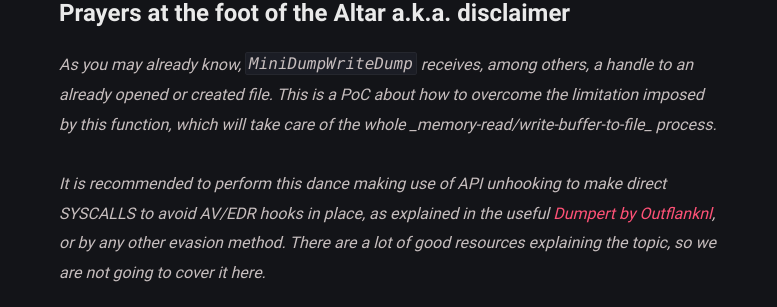
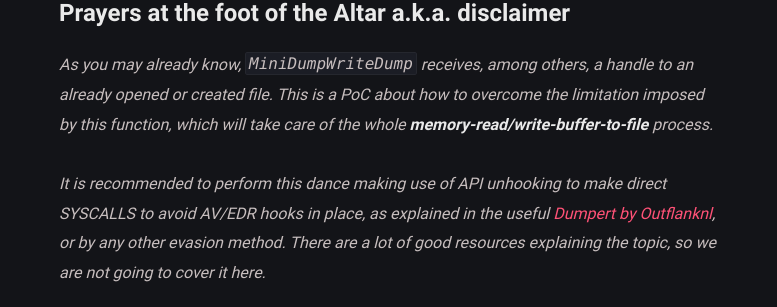
Before and after one commit to Adepts-Of-0xCC/blog, a Jekyll site: the page built from _posts/HooksOn-HootOff-VitaminizingMiniDump/2021-02-09-HooksOn-HootOff.md, in a window 1280 px wide and 900 px high, scrolled down 360 px. Shown: the part 205-512 px from the top of the window, without its empty margins (251-1028 px from the left). Built offline with Jekyll 4.4.1, drawn with Linux system fonts in a browser that asks for light colours.

```diff
--- a/_posts/HooksOn-HootOff-VitaminizingMiniDump/2021-02-09-HooksOn-HootOff.md
+++ b/_posts/HooksOn-HootOff-VitaminizingMiniDump/2021-02-09-HooksOn-HootOff.md
@@ -12,7 +12,7 @@ Dear Fell**owl**ship, today's homily is about how we overcame an AV/EDR which, i
 # Prayers at the foot of the Altar a.k.a. disclaimer
 
 *As you may already know, `MiniDumpWriteDump` receives, among others, a handle to an already opened or created file.
-This is a PoC about how to overcome the limitation imposed by this function, which will take care of the whole _memory-read/write-buffer-to-file_ process.*
+This is a PoC about how to overcome the limitation imposed by this function, which will take care of the whole __memory-read/write-buffer-to-file__ process.*
 
 *It is recommended to perform this dance making use of API unhooking to make direct SYSCALLS to avoid AV/EDR hooks in place, as explained in the useful [Dumpert by Outflanknl](https://outflank.nl/blog/2019/06/19/red-team-tactics-combining-direct-system-calls-and-srdi-to-bypass-av-edr/), or by any other evasion method. There are a lot of good resources explaining the topic, so we are not going to cover it here.*
 
```
